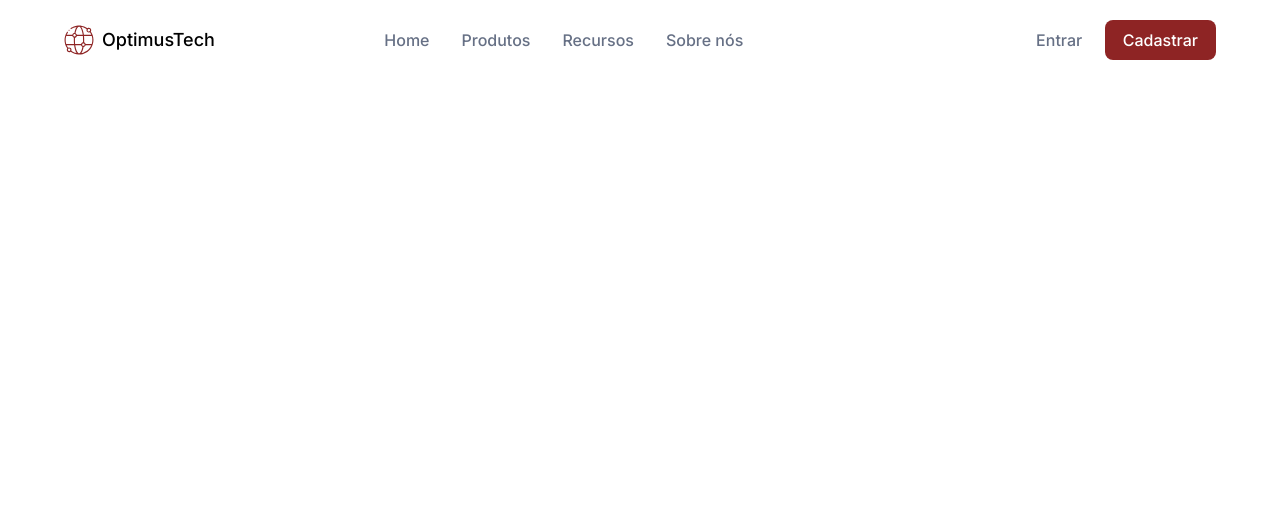
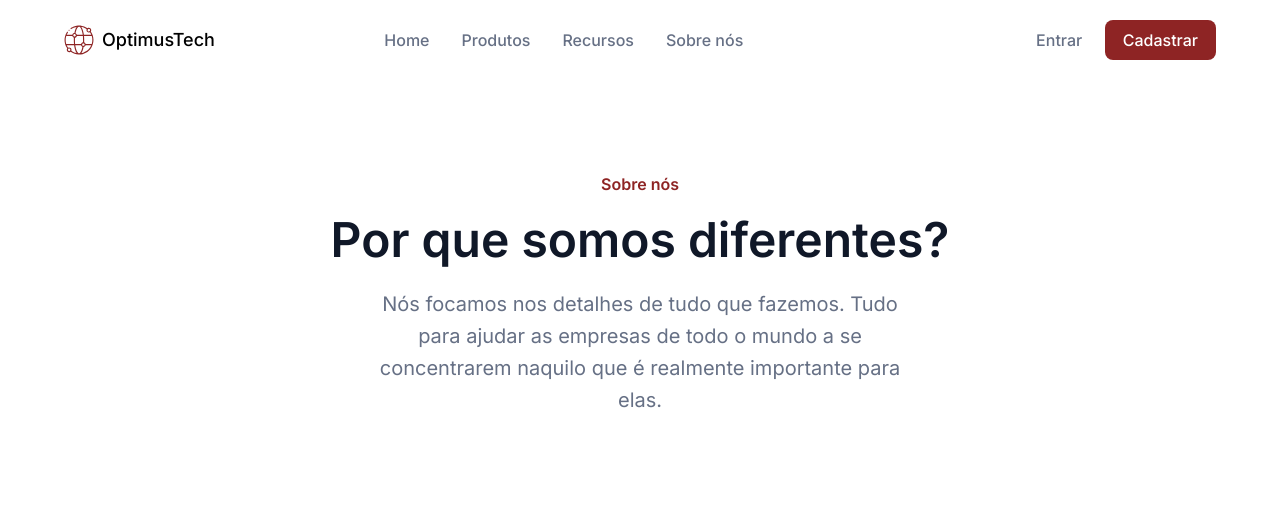
Before and after one commit to victorcabral182/7daysofcode-html-css, a plain HTML site: page index.html in a window 1280 px wide. Drawn offline with Linux system fonts and the light colour scheme.

Commit message:
About us banner code creation

```diff
--- /dev/null
+++ b/assets/css/banner.css
@@ -0,0 +1,25 @@
+.banner__sobrenos {
+    text-align: center;
+    padding: 96px;
+}
+
+.banner-titulo {
+    color: var(--vinho-botao);
+    font-weight: 600;
+    padding-bottom: 24px;
+}
+
+.banner-diferencial {
+    color: var(--preto-h1);
+    font-size: 48px;
+    font-weight: 600;
+    padding-bottom: 24px;
+}
+
+.banner-descricao {
+    font-size: 20px;
+    font-weight: 400;
+    color: var(--cinza-navegacao);
+    margin: 0 25%;
+    line-height: 32px;
+}
--- a/assets/css/header.css
+++ b/assets/css/header.css
@@ -37,10 +37,6 @@
     padding: 4px 0;
 }
 
-.login-div {
-
-}
-
 .login-button {
     padding: 10px 18px;
     border: none;
--- a/assets/css/style.css
+++ b/assets/css/style.css
@@ -1,9 +1,11 @@
 @import url("header.css");
+@import url("banner.css");
 
 :root {
     --branco: #FFFFFF;
     --cinza-optimustech: #3A404E;
     --cinza-navegacao: #667085;
+    --preto-h1: #101828;
     --vinho-botao: #8E2424;
     --font-padrao: 'Inter';
 }
--- a/index.html
+++ b/index.html
@@ -18,7 +18,6 @@
                 <img src="assets/img/logo.svg" alt="Logo da Optimus Tech" class="logo-header">
                 <p class="logo-name">OptimusTech</p>
             </div>
-
             <nav>
                 <ul class="nav-list">
                     <li><a href="#" class="nav-list__link">Home</a></li>
@@ -27,16 +26,19 @@
                     <li><a href="#" class="nav-list__link">Sobre nós</a></li>
                 </ul>
             </nav>
-
             <div>
 
             </div>
-
             <div class="login-div">
                 <button type="button" class="login-button">Entrar</button>
                 <button type="button" class="signup-button">Cadastrar</button>
             </div>
+        </header>
 
-        </header>
+        <article class="banner__sobrenos">
+            <p class="banner-titulo">Sobre nós</p>
+            <h1 class="banner-diferencial">Por que somos diferentes?</h1>
+            <p class="banner-descricao">Nós focamos nos detalhes de tudo que fazemos. Tudo para ajudar as empresas de todo o mundo a se concentrarem naquilo que é realmente importante para elas.</p>
+        </article>
     </body>
 </html>
```
